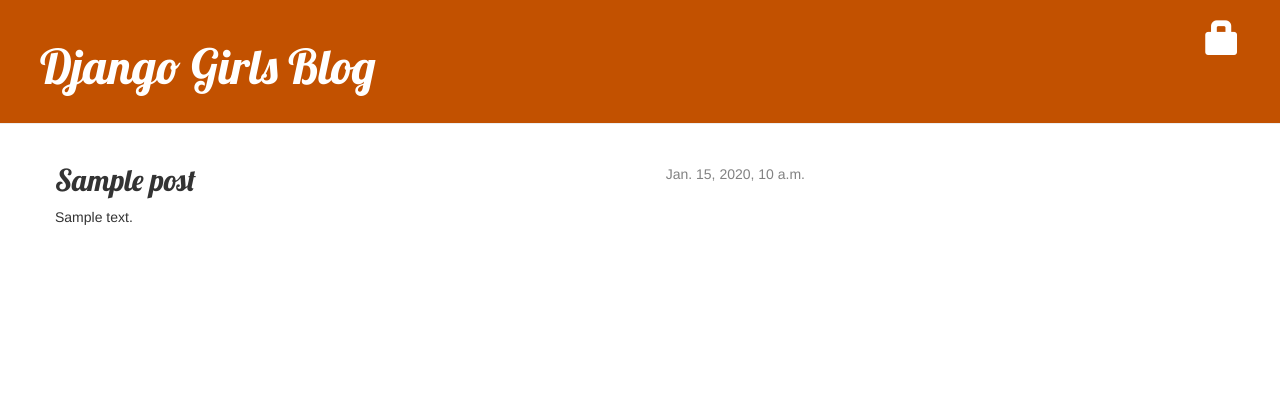
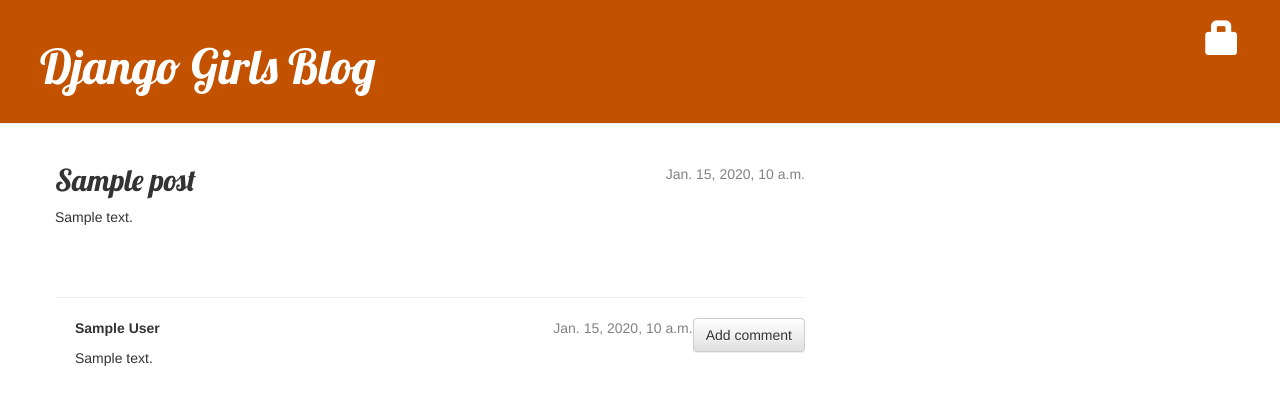
Before and after one commit to zoerobins/my-first-blog, a Django app: page /post/1/ in a window 1280 px wide. Shown: the top 405 px of the page. Run offline with Django 3.2, Linux system fonts and the light colour scheme; tables that the repository leaves empty hold one stand-in row (values such as "Sample post"); some libraries are stand-ins or nearby versions.

Commit message:
Tutorial extensions finished.

```diff
--- a/blog/admin.py
+++ b/blog/admin.py
@@ -1,4 +1,5 @@
 from django.contrib import admin
-from .models import Post
+from .models import Post, Comment
 
 admin.site.register(Post)
+admin.site.register(Comment)
--- a/blog/models.py
+++ b/blog/models.py
@@ -14,5 +14,22 @@ class Post(models.Model):
         self.published_date = timezone.now()
         self.save()
 
+    def approved_comments(self):
+        return self.comments.filter(approved_comment=True)
+
     def __str__(self):
         return self.title
+
+class Comment(models.Model):
+    post = models.ForeignKey('blog.Post', on_delete=models.CASCADE, related_name='comments')
+    author = models.CharField(max_length=200)
+    text = models.TextField()
+    created_date = models.DateTimeField(default=timezone.now)
+    approved_comment = models.BooleanField(default=False)
+
+    def approve(self):
+        self.approved_comment = True
+        self.save()
+
+    def __str__(self):
+        return self.text
--- a/blog/templates/blog/base.html
+++ b/blog/templates/blog/base.html
@@ -94,4 +94,8 @@
         float: right;
     }
 
+    .comment {
+        margin: 20px 0px 20px 20px;
+    }
+
 </style>
--- a/blog/templates/blog/post_detail.html
+++ b/blog/templates/blog/post_detail.html
@@ -16,4 +16,25 @@
         <h2>{{ post.title }}</h2>
         <p>{{ post.text|linebreaksbr }}</p>
     </div>
+
+    <hr>
+    <a class="btn btn-default" href="{% url 'add_comment_to_post' pk=post.pk %}">Add comment</a>
+    {% for comment in post.comments.all %}
+        {% if user.is_authenticated or comment.approved_comment %}
+            <div class="comment">
+                <div class="date">
+                    {{ comment.created_date }}
+                    {% if not comment.approved_comment %}
+                        <a class="btn btn-default" href="{% url 'comment_remove' pk=comment.pk %}"><span class="glyphicon glyphicon-remove"></span></a>
+                        <a class="btn btn-default" href="{% url 'comment_approve' pk=comment.pk %}"><span class="glyphicon glyphicon-ok"></span></a>
+                    {% endif %}
+                </div>
+                <strong>{{ comment.author }}</strong>
+                <p>{{ comment.text|linebreaks }}</p>
+            </div>
+        {% else %}
+            <p>No comments yet</p>
+        {% endif %}
+    {% endfor %}
+
 {% endblock %}
--- a/blog/templates/blog/post_list.html
+++ b/blog/templates/blog/post_list.html
@@ -8,6 +8,7 @@
             </div>
             <h2><a href="{% url 'post_detail' pk=post.pk %}">{{ post.title }}</a></h2>
             <p>{{ post.text|linebreaksbr }}</p>
+            <a href="{% url 'post_detail' pk=post.pk %}">Comments: {{ post.approved_comments.count }}</a>
         </div>
     {% endfor %}
 {% endblock %}
--- a/blog/urls.py
+++ b/blog/urls.py
@@ -9,4 +9,7 @@ urlpatterns = [
     path('drafts/', views.post_draft_list, name='post_draft_list'),
     path('post/<pk>/publish/', views.post_publish, name='post_publish'),
     path('post/<pk>/remove/', views.post_remove, name='post_remove'),
+    path('post/<int:pk>/comment/', views.add_comment_to_post, name='add_comment_to_post'),
+    path('comment/<int:pk>/approve/', views.comment_approve, name='comment_approve'),
+    path('comment/<int:pk>/remove/', views.comment_remove, name='comment_remove'),
 ]
--- a/blog/views.py
+++ b/blog/views.py
@@ -1,8 +1,8 @@
 from django.shortcuts import render, get_object_or_404, redirect
 from django.utils import timezone
 from django.contrib.auth.decorators import login_required
-from .models import Post
-from .forms import PostForm
+from .models import Post, Comment
+from .forms import PostForm, CommentForm
 
 # Create your views here.
 def post_list(request):
@@ -56,3 +56,28 @@ def post_remove(request, pk):
     post = get_object_or_404(Post, pk=pk)
     post.delete()
     return redirect('post_list')
+
+def add_comment_to_post(request, pk):
+    post = get_object_or_404(Post, pk=pk)
+    if request.method == "POST":
+        form = CommentForm(request.POST)
+        if form.is_valid():
+            comment = form.save(commit=False)
+            comment.post = post
+            comment.save()
+            return redirect('post_detail', pk=post.pk)
+    else:
+        form = CommentForm()
+    return render(request, 'blog/add_comment_to_post.html', {'form': form})
+
+@login_required
+def comment_approve(request, pk):
+    comment = get_object_or_404(Comment, pk=pk)
+    comment.approve()
+    return redirect('post_detail', pk=comment.post.pk)
+
+@login_required
+def comment_remove(request, pk):
+    comment = get_object_or_404(Comment, pk=pk)
+    comment.delete()
+    return redirect('post_detail', pk=comment.post.pk)
```
Also changed, not shown: blog/forms.py (+7 -1 lines), blog/templates/blog/add_comment_to_post.html (added, +9 -0 lines), blog/migrations/0002_comment.py (added).
